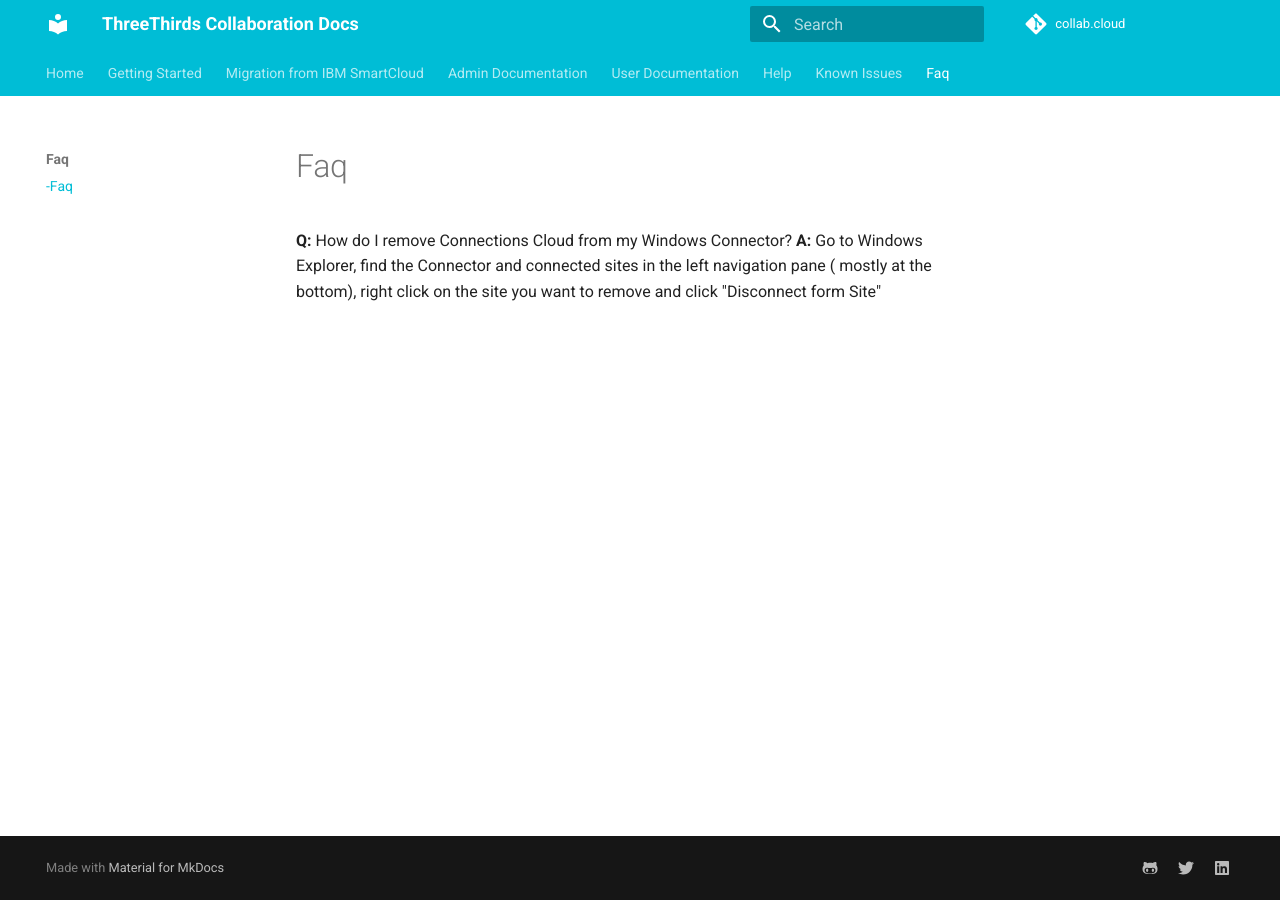
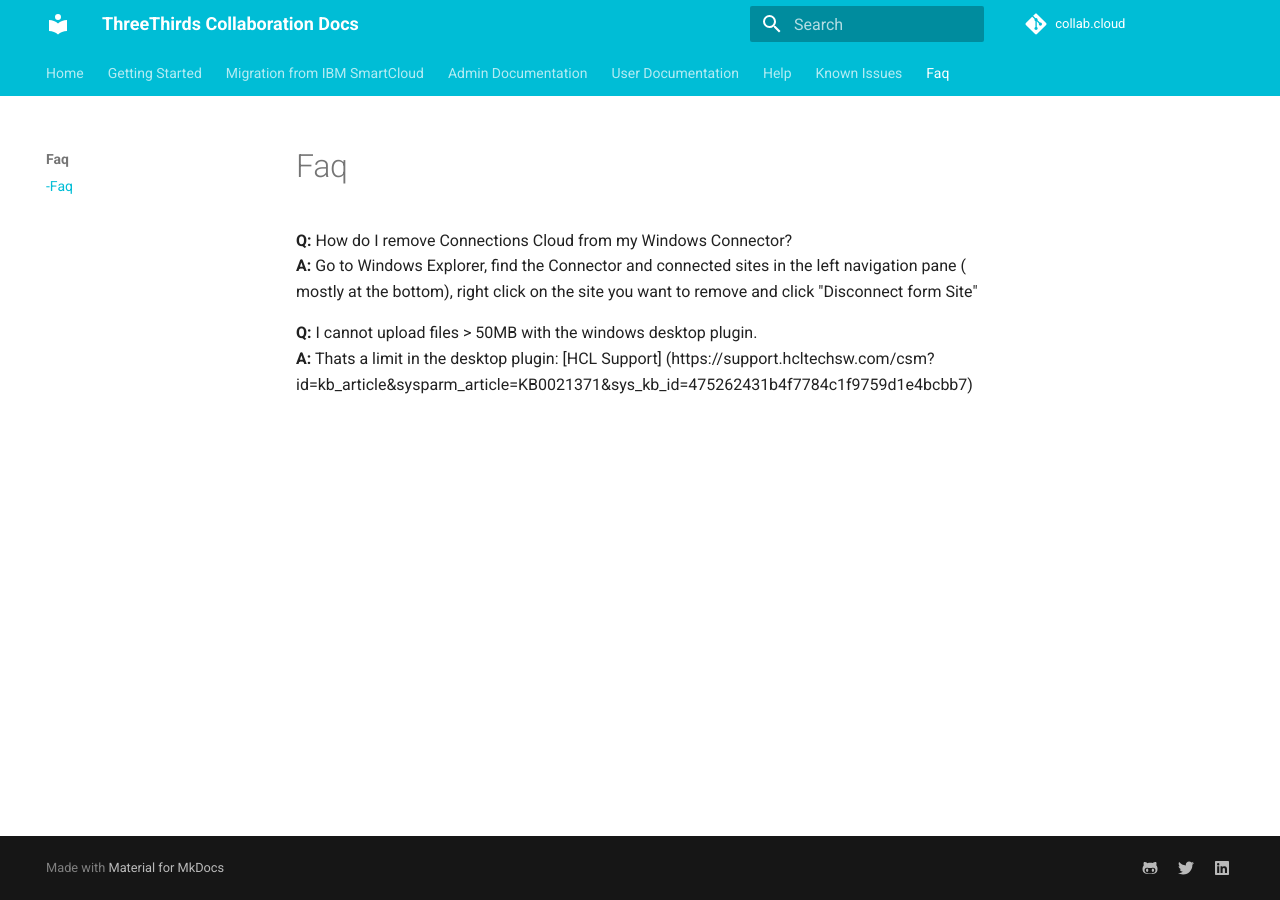
Before and after one commit to collabdotcloud/docs.collab.cloud, an MkDocs documentation site: the page built from docs/help/faq.md, in a window 1280 px wide. Built offline with MkDocs 1.6.1 and Material for MkDocs 9.7.7, drawn with Linux system fonts in a browser that asks for light colours.

Commit message:
desktop plugin

```diff
--- a/docs/help/faq.md
+++ b/docs/help/faq.md
@@ -2,3 +2,6 @@
 
 **Q:** How do I remove Connections Cloud from my Windows Connector?
 **A:** Go to Windows Explorer, find the Connector and connected sites in the left navigation pane ( mostly at the bottom), right click on the site you want to remove and click "Disconnect form Site"
+
+**Q:** I cannot upload files > 50MB with the windows desktop plugin.
+**A:** Thats a limit in the desktop plugin: [HCL Support] (https://support.hcltechsw.com/csm?id=kb_article&sysparm_article=KB0021371&sys_kb_id=475262431b4f7784c1f9759d1e4bcbb7)
```
